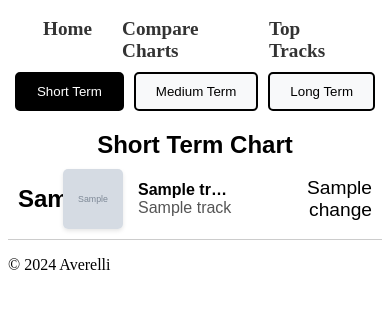
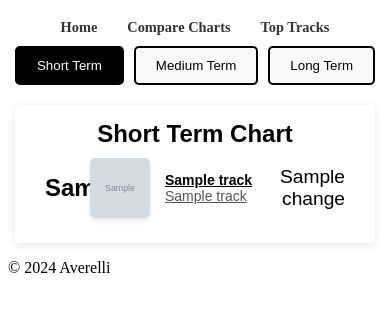
Before and after one commit to averelli/spotify-stats, a Flask app: page /top_tracks in a window 390 px wide. Shown: the top 312 px of the page. Run offline with Flask 3, Linux system fonts and the light colour scheme; grey boxes marked "Sample" are stand-in pictures; a database or web service that is not in the repository returns one stand-in record (values such as "Sample title").

Commit message:
Add styles

```diff
--- a/web/static/base.css
+++ b/web/static/base.css
@@ -35,3 +35,15 @@ nav ul li a:hover {
     color: #000; /* Darker text on hover */
     border-bottom: 2px solid #000; /* Underline effect on hover */
 }
+
+
+
+/* Adjust for mobile phones (less than 480px) */
+@media (max-width: 480px) {
+
+
+
+    nav ul li a {
+        font-size: 0.9em; /* Further reduce font size */
+    }
+}
--- a/web/static/charts.css
+++ b/web/static/charts.css
@@ -1,4 +1,9 @@
-/* Overall chart list styling */
+#chart-block {
+    box-shadow: 0 2px 10px rgba(0, 0, 0, 0.1);
+    padding: 15px;
+    border-radius: 4px;
+}
+
 .chart-list {
     list-style-type: none;
     padding: 0;
@@ -19,8 +24,13 @@
     align-items: center;
     justify-content: space-between; /* Ensure space between the song details and the change indicator */
     padding: 10px;
-    border-bottom: 1px solid #ccc; /* Optional: add a subtle divider */
+    border-top: 1px solid #ccc;
     transition: background-color 0.3s;
+}
+
+/* Remove the top border for the first item */
+.chart-item:first-child {
+    border-top: none;
 }
 
 .chart-item:hover {
@@ -52,11 +62,13 @@
     object-fit: cover; /* Ensures the image covers the container without distortion */
 }
 
-/* Item details styling */
-.item-details {
+/* Item styling */
+.item {
     flex-grow: 1;
+    font-size: 1em;
     min-width: 0; /* Allows text to wrap properly */
     display: flex;
+    color: black;
     flex-direction: column; /* Stack song title and artist name vertically */
     justify-content: center; /* Vertically align the text */
 }
@@ -132,12 +144,25 @@
 }
 
 /* Reset link styles */
-.item-details a {
+.item a {
     text-decoration: none; /* Remove underline by default */
     cursor: pointer; /* Make it clear it's clickable */
 }
 
+.item-main {
+    color: black;
+}
+
 /* Add underline on hover */
-.item-details a:hover {
+.item a:hover {
     text-decoration: underline; /* Show underline on hover */
 }
+
+@media (max-width: 400px) {
+    .chart-list {
+        max-width: 320px;
+    }
+    .item-details {
+        font-size: 14px;
+    }
+}
--- a/web/static/track_artist_page.css
+++ b/web/static/track_artist_page.css
@@ -127,11 +127,11 @@
     }
 
     .stat-card h3 {
-        font-size: 18px;
+        font-size: 20px;
     }
 
     .stat-card ul li {
-        font-size: 14px;
+        font-size: 16px;
     }
 }
 
```
